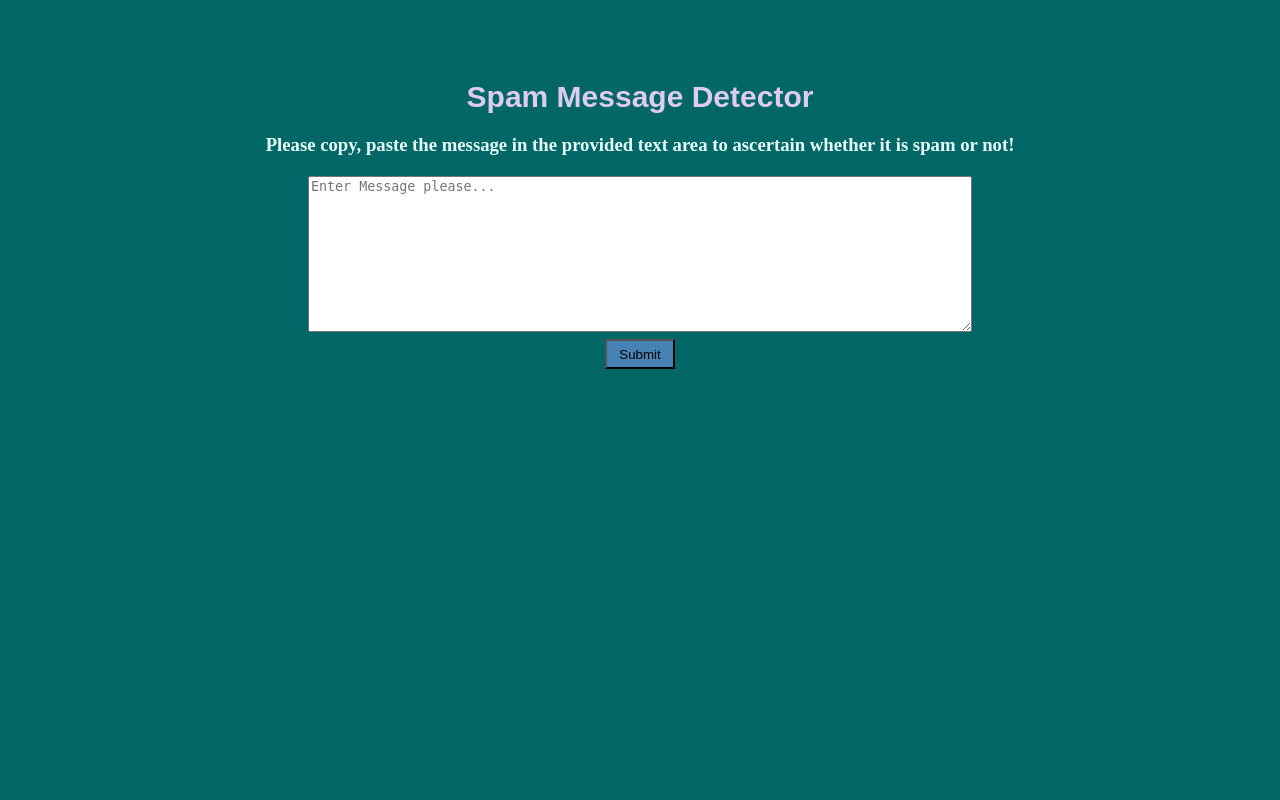
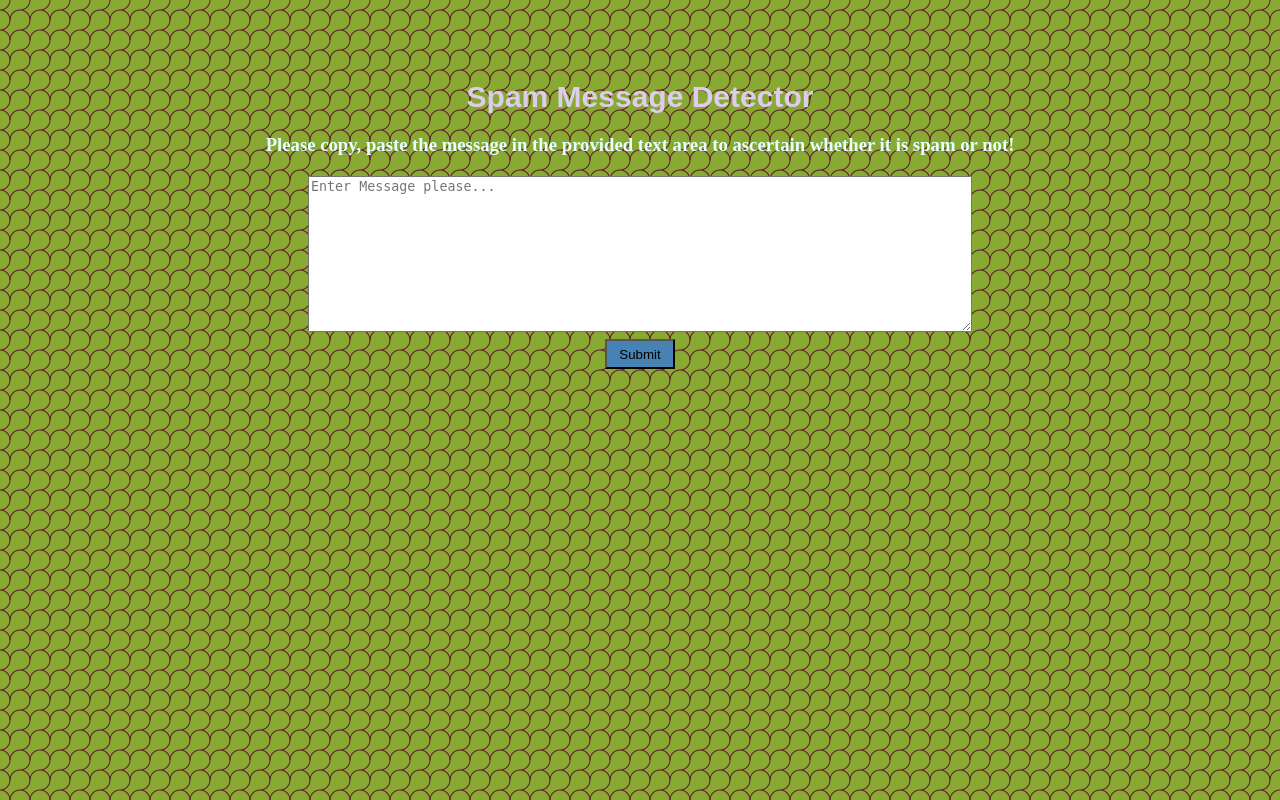
Before and after one commit to Nisarg2910/SMS-Spam-Detector, a Flask app: page / in a window 1280 px wide. Run offline with Flask 2, Linux system fonts and the light colour scheme; parts of the project's set-up code (start-up, migrations or seed data) failed here and were passed over.

Commit message:
Update main.css

```diff
--- a/static/main.css
+++ b/static/main.css
@@ -11,6 +11,11 @@ background-color : #006666;
 color : #e6ffff;
 overflow : hidden;
 text-align : center;
+background:
+radial-gradient(circle at 0% 50%, rgba(96, 16, 48, 0) 9px, #613 10px, rgba(96, 16, 48, 0) 11px) 0px 10px,
+radial-gradient(at 100% 100%,      rgba(96, 16, 48, 0) 9px, #613 10px, rgba(96, 16, 48, 0) 11px),
+#8a3;
+background-size: 20px 20px;
 }
 
 .container h1{
```
